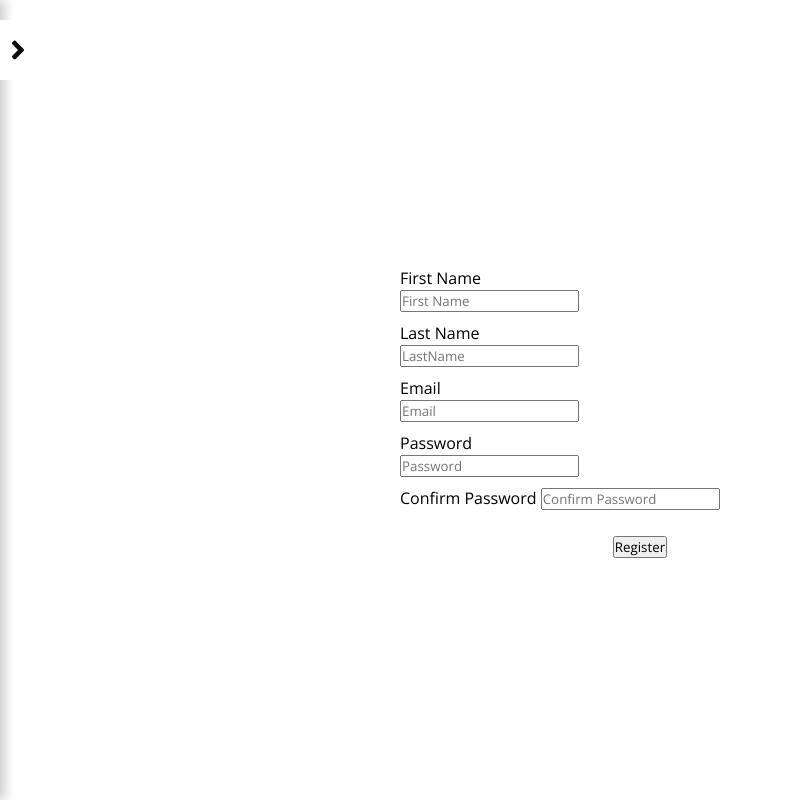
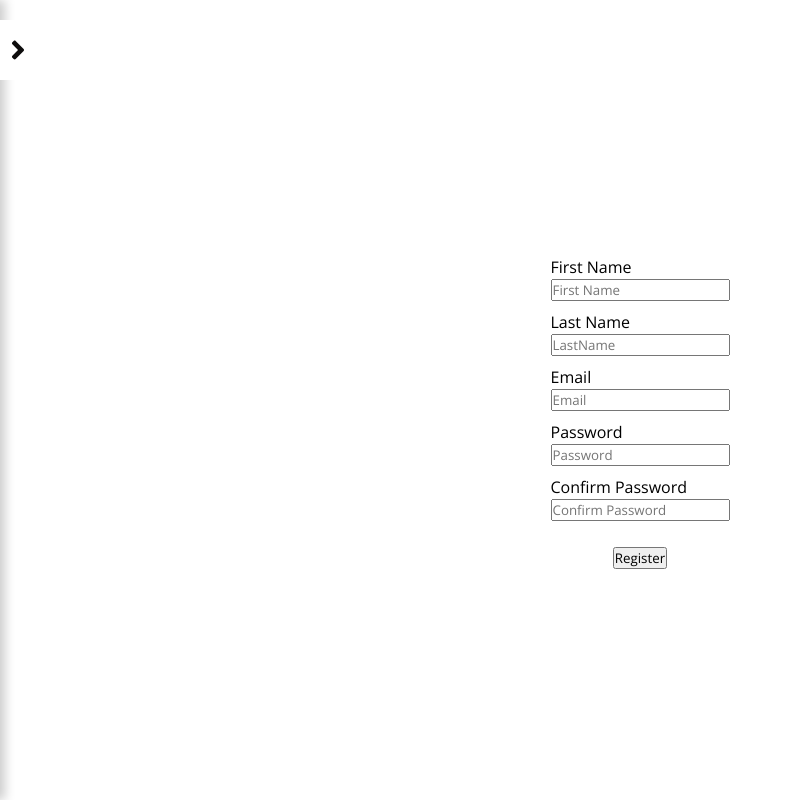
Before and after one commit to Flunavgt/oceans_and_trails_frontend, a React (Vite) app: page /registration in a window 1280 px wide. Shown: the whole page, without its empty margins (0-793 px from the left). Built offline with nearby package versions, Linux system fonts and the light colour scheme; no server answers.

Commit message:
form style update

```diff
--- a/src/components/RegistrationForm/registrationForm.jsx
+++ b/src/components/RegistrationForm/registrationForm.jsx
@@ -52,7 +52,7 @@ function RegistrationForm() {
                   <input className="form__input" type="password"  id="password" placeholder="Password"/>
               </div>
               <div className="confirm-password">
-                  <label className="form__label" for="confirmPassword">Confirm Password </label>
+                  <label className="form__label" for="confirmPassword">Confirm Password </label><br/>
                   <input className="form__input" type="password" id="confirmPassword" placeholder="Confirm Password"/>
               </div>
           </div>
--- a/src/styles/registrationForm.css
+++ b/src/styles/registrationForm.css
@@ -10,13 +10,15 @@ body {
   width: 550px;
   margin: 20px auto;
   padding: 20px;
-
-  /* height: 600px; */
+  justify-content: center;
 }
 
 .form-body {
   text-align: left;
   padding: 20px 10px;
+  align-items: center;
+  display: flex;
+  flex-direction: column;
 }
 
 .form-body > * {
```
